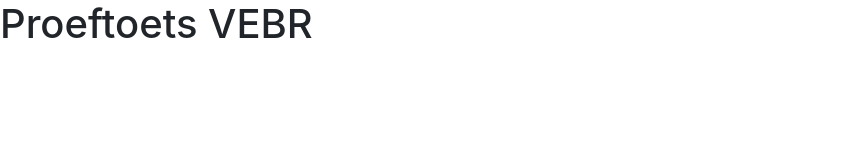
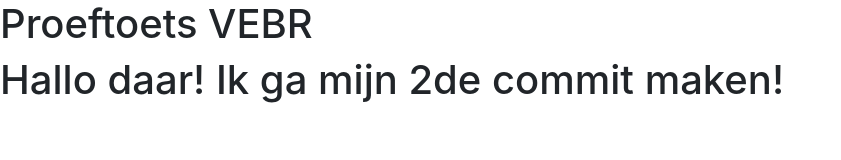
Before and after one commit to TTrashCAN/Proeftoets_VEBR_Blok1, a plain HTML site: page index.html in a window 1280 px wide. Shown: the whole page, without its empty margins (0-841 px from the left). Drawn offline with nearby package versions, Linux system fonts and the light colour scheme.

Commit message:
second commit

```diff
--- a/index.html
+++ b/index.html
@@ -12,6 +12,7 @@
   </head>
   <body>
     <h1>Proeftoets VEBR</h1>
+    <h1>Hallo daar! Ik ga mijn 2de commit maken!</h1>
 
     <!-- Optional JavaScript -->
     <!-- jQuery first, then Popper.js, then Bootstrap JS -->
```
